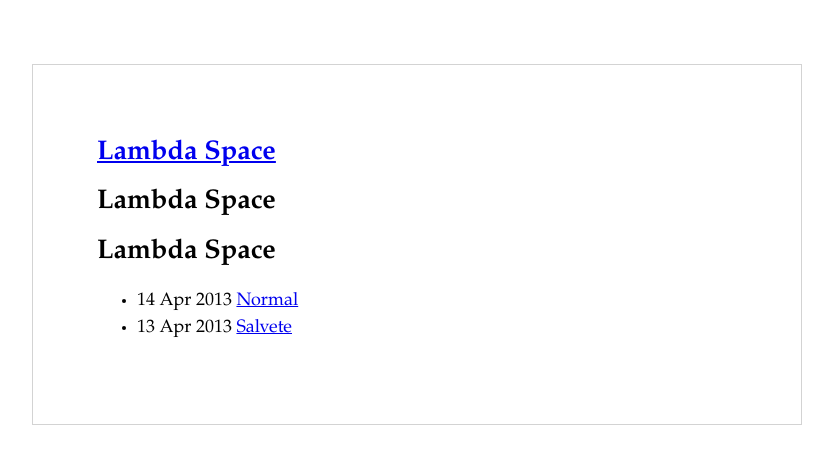
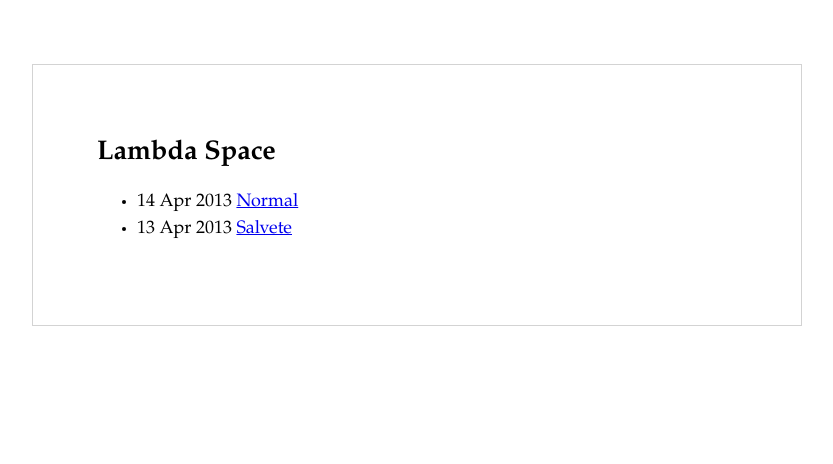
Before and after one commit to guojing0/guojing0.github.io, a Jekyll site: the page built from index.html, in a window 1280 px wide. Shown: the top 464 px of the page, without its empty margins (224-1057 px from the left). Built offline with Jekyll 4.4.1, drawn with Linux system fonts in a browser that asks for light colours.

Commit message:
something new update.

```diff
--- a/_layouts/default.html
+++ b/_layouts/default.html
@@ -8,7 +8,6 @@
     <link href="main.css" rel="stylesheet" type="text/css">
 
   　<title>{{ page.title }}</title>
-    <h2><a href="https://guojing0.github.io/">Lambda Space</a></h2>
 
   </head>
 
--- a/index.html
+++ b/index.html
@@ -2,8 +2,6 @@
 layout: default
 title: Lambda Space
 ---
-
-<h2>{{ page.title }}</h2>
 
 <ul>
   {% for post in site.posts %}
```
